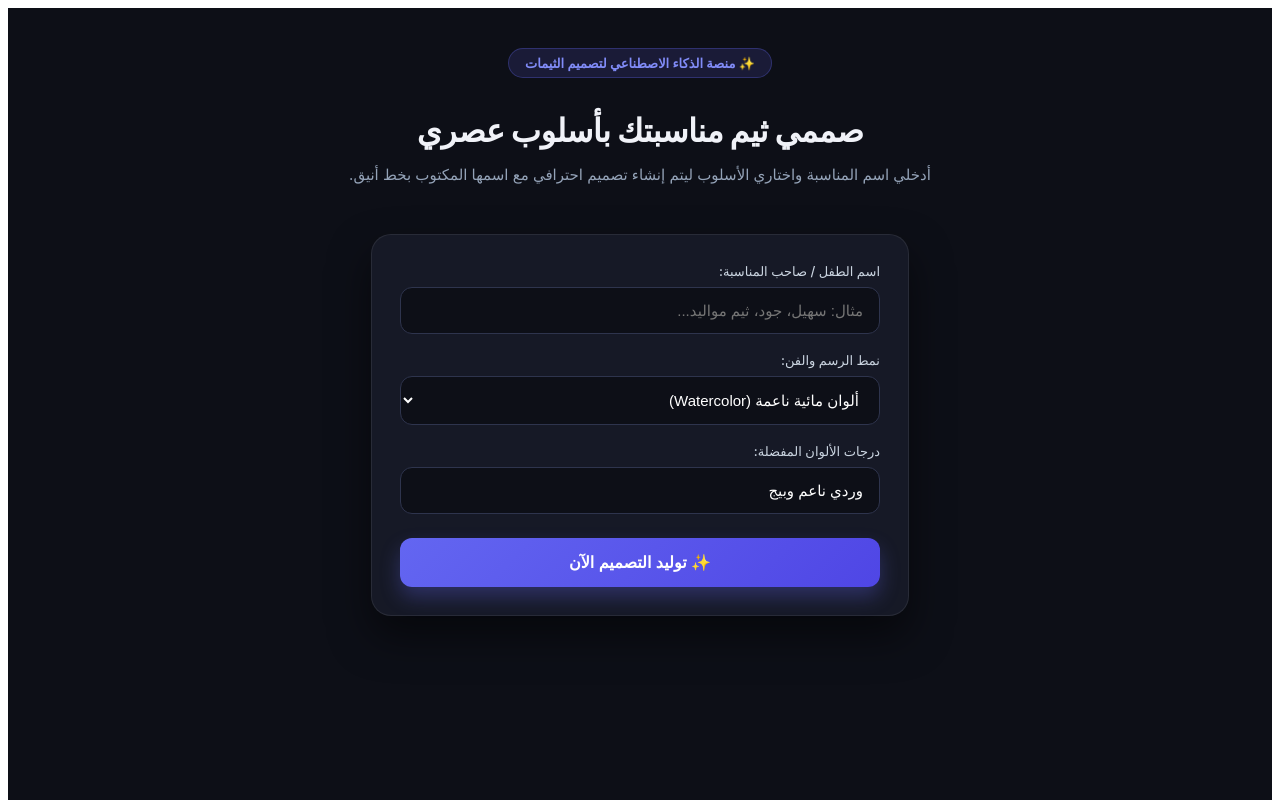
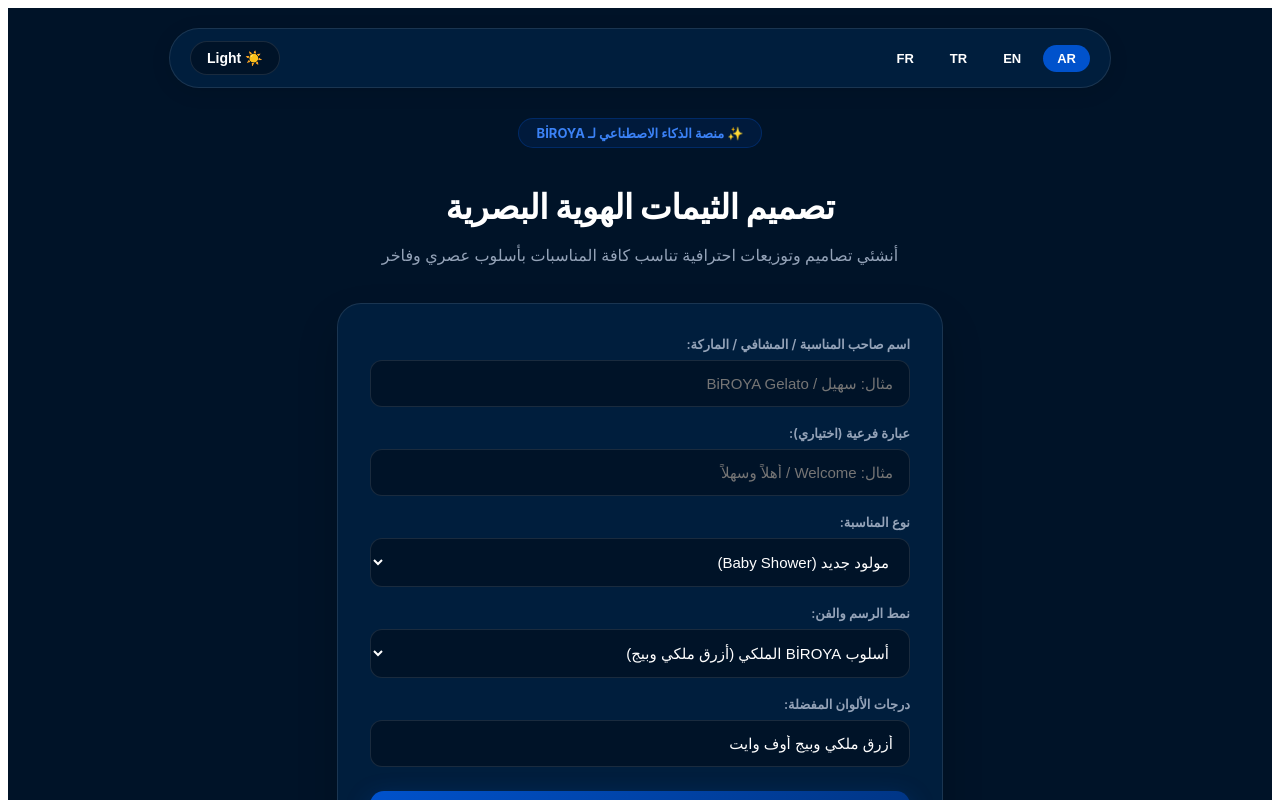
Before and after one commit to JackStonejs-dotcom/theme-generator, a Next.js app: page / in a window 1280 px wide. Shown: the top 800 px of the page. Built offline with nearby package versions, Linux system fonts and the light colour scheme.

Commit message:
Update index.js

```diff
--- a/pages/index.js
+++ b/pages/index.js
@@ -1,17 +1,140 @@
 import { useState, useRef } from 'react';
 
+// قاموس الترجمات للغات الأربع
+const translations = {
+  ar: {
+    badge: '✨ منصة الذكاء الاصطناعي لـ BİROYA',
+    title: 'تصميم الثيمات الهوية البصرية',
+    subtitle: 'أنشئي تصاميم وتوزيعات احترافية تناسب كافة المناسبات بأسلوب عصري وفاخر',
+    nameLabel: 'اسم صاحب المناسبة / المشافي / الماركة:',
+    namePlaceholder: 'مثال: سهيل / BiROYA Gelato',
+    subtextLabel: 'عبارة فرعية (اختياري):',
+    subtextPlaceholder: 'مثال: Welcome / أهلاً وسهلاً',
+    categoryLabel: 'نوع المناسبة:',
+    styleLabel: 'نمط الرسم والفن:',
+    colorsLabel: 'درجات الألوان المفضلة:',
+    generateBtn: '✨ توليد التصميم الآن',
+    generating: '⏳ جاري التوليد والتحليل...',
+    downloadBtn: '📥 تحميل الثيم جاهز للطباعة',
+    categories: {
+      baby: 'مولود جديد (Baby Shower)',
+      coffee: 'كافيه وهدية قهوة (Coffee & Gelato)',
+      birthday: 'عيد ميلاد (Birthday)',
+      wedding: 'زفاف وحفلات (Wedding)',
+      graduation: 'تخرج ومناسبات خاصة'
+    },
+    styles: {
+      biroya: 'أسلوب BİROYA الملكي (أزرق ملكي وبيج)',
+      watercolor: 'ألوان مائية ناعمة (Watercolor)',
+      boho: 'بوهيمي تجريدي معاصر (Boho Minimal)',
+      embroidery: 'تطريز وقماش فاخر'
+    }
+  },
+  en: {
+    badge: '✨ BİROYA AI Theme Platform',
+    title: 'Visual Identity & Theme Generator',
+    subtitle: 'Create professional branding and event themes with luxury style',
+    nameLabel: 'Name / Brand Title:',
+    namePlaceholder: 'e.g. Suheil / BiROYA Gelato',
+    subtextLabel: 'Subtext / Tagline (Optional):',
+    subtextPlaceholder: 'e.g. Welcome / Special Edition',
+    categoryLabel: 'Event Category:',
+    styleLabel: 'Visual Art Style:',
+    colorsLabel: 'Preferred Color Palette:',
+    generateBtn: '✨ Generate Theme Now',
+    generating: '⏳ Generating Design...',
+    downloadBtn: '📥 Download Print-Ready Theme',
+    categories: {
+      baby: 'Baby Shower / New Born',
+      coffee: 'Coffee & Gelato Branding',
+      birthday: 'Birthday Party',
+      wedding: 'Wedding & Engagement',
+      graduation: 'Graduation & Special Event'
+    },
+    styles: {
+      biroya: 'BİROYA Royal Style (Deep Blue & Beige)',
+      watercolor: 'Soft Watercolor',
+      boho: 'Modern Boho Minimal',
+      embroidery: 'Luxury Embroidery'
+    }
+  },
+  tr: {
+    badge: '✨ BİROYA Yapay Zeka Tema Platformu',
+    title: 'Kurumsal Kimlik ve Tema Tasarımı',
+    subtitle: 'Lüks ve modern tarzda profesyonel konsept tasarımları oluşturun',
+    nameLabel: 'İsim / Markا Adı:',
+    namePlaceholder: 'Örn: Suheil / BiROYA Gelato',
+    subtextLabel: 'Alt Başlık / Not (İsteğe bağlı):',
+    subtextPlaceholder: 'Örn: Hoş Geldiniz / Special Edition',
+    categoryLabel: 'Etkinlik Türü:',
+    styleLabel: 'Sanat Tarzı:',
+    colorsLabel: 'Tercih Edilen Renkler:',
+    generateBtn: '✨ Tasارımı Şimdi Üret',
+    generating: '⏳ Oluşturuluyor...',
+    downloadBtn: '📥 Baskıya Hazır Temayı İndir',
+    categories: {
+      baby: 'Yeni Doğğan / Baby Shower',
+      coffee: 'Kahve & Gelato Konsepti',
+      birthday: 'Doğum Günü',
+      wedding: 'Düğün & Nişan',
+      graduation: 'Mezuniyet & Özel Gün'
+    },
+    styles: {
+      biroya: 'BİROYA Kraliyet Stili (Koyu Mavi & Bej)',
+      watercolor: 'Yumuşak Sulu Boya',
+      boho: 'Modern Boho Minimal',
+      embroidery: 'Lüks Nakış Dokusu'
+    }
+  },
+  fr: {
+    badge: '✨ Plateforme BİROYA IA',
+    title: 'Générateur d\'Identité Visuelle',
+    subtitle: 'Créez des thèmes d\'événements et de marque de luxe en quelques clics',
+    nameLabel: 'Nom / Marque:',
+    namePlaceholder: 'ex: Suheil / BiROYA Gelato',
+    subtextLabel: 'Sous-texte (Optionnel):',
+    subtextPlaceholder: 'ex: Bienvenue / Éditon Spéciale',
+    categoryLabel: 'Catégorie d\'événement:',
+    styleLabel: 'Style Artistique:',
+    colorsLabel: 'Palette de Couleurs:',
+    generateBtn: '✨ Générer le Thème',
+    generating: '⏳ Création en cours...',
+    downloadBtn: '📥 Télécharger pour Impression',
+    categories: {
+      baby: 'Nouveau-né / Baby Shower',
+      coffee: 'Café & Gelato Branding',
+      birthday: 'Anniversaire',
+      wedding: 'Mariage & Fiançailles',
+      graduation: 'Diplôme & Événement'
+    },
+    styles: {
+      biroya: 'Style BİROYA Royal (Bleu Roi & Beige)',
+      watercolor: 'Aquarelle Douce',
+      boho: 'Boho Minimaliste',
+      embroidery: 'Broderie de Luxe'
+    }
+  }
+};
+
 export default function Home() {
+  const [lang, setLang] = useState('ar');
+  const [darkMode, setDarkMode] = useState(true);
+
   const [name, setName] = useState('');
-  const [style, setStyle] = useState('watercolor');
-  const [colors, setColors] = useState('وردي ناعم وبيج');
+  const [subtext, setSubtext] = useState('');
+  const [category, setCategory] = useState('baby');
+  const [style, setStyle] = useState('biroya');
+  const [colors, setColors] = useState('أزرق ملكي وبيج أوف وايت');
+
   const [image, setImage] = useState(null);
   const [loading, setLoading] = useState(false);
   const [errorMsg, setErrorMsg] = useState('');
-  const cardRef = useRef(null);
+
+  const t = translations[lang];
 
   const generate = async () => {
     if (!name.trim()) {
-      alert('يرجى كتابة الاسم أو المناسبة أولاً');
+      alert(lang === 'ar' ? 'يرجى كتابة الاسم أولاً' : 'Please enter a name first');
       return;
     }
 
@@ -23,7 +146,7 @@ export default function Home() {
       const res = await fetch('/api/generate', {
         method: 'POST',
         headers: { 'Content-Type': 'application/json' },
-        body: JSON.stringify({ name, style, colors })
+        body: JSON.stringify({ name, subtext, category, style, colors })
       });
 
       const data = await res.json();
@@ -32,7 +155,7 @@ export default function Home() {
         const imageUrl = Array.isArray(data.output) ? data.output[0] : data.output;
         setImage(imageUrl);
       } else {
-        setErrorMsg(data.error || 'تعذر توليد التصميم، يرجى المحاولة مرة أخرى');
+        setErrorMsg(data.error || 'تعذر توليد التصميم');
       }
     } catch (err) {
       setErrorMsg('حدث خطأ أثناء الاتصال بالخادم');
@@ -41,7 +164,7 @@ export default function Home() {
     }
   };
 
-  const downloadCard = async () => {
+  const downloadCard = () => {
     if (!image) return;
     const canvas = document.createElement('canvas');
     const ctx = canvas.getContext('2d');
@@ -53,90 +176,158 @@ export default function Home() {
       canvas.width = img.width;
       canvas.height = img.height;
 
-      // رسم الصورة
+      // رسم خلفية التصميم
       ctx.drawImage(img, 0, 0);
 
-      // رسم الاسم العربي في المنتصف بخط أنيق
-      ctx.fillStyle = '#3a2e2b';
-      ctx.font = 'bold 58px "Amiri", "Traditional Arabic", sans-serif';
+      // رسم النص الرئيسي في منتصف الشاشة
+      ctx.fillStyle = darkMode ? '#ffffff' : '#001B3A';
+      ctx.font = 'bold 54px "Segoe UI", sans-serif';
       ctx.textAlign = 'center';
       ctx.textBaseline = 'middle';
+      ctx.shadowColor = 'rgba(0, 0, 0, 0.5)';
+      ctx.shadowBlur = 10;
+      ctx.fillText(name, canvas.width / 2, canvas.height / 2 - (subtext ? 20 : 0));
 
-      // إضافة ظل ناعم للنص
-      ctx.shadowColor = 'rgba(255, 255, 255, 0.9)';
-      ctx.shadowBlur = 15;
+      // رسم النص الفرعي إن وجد
+      if (subtext) {
+        ctx.font = '30px "Segoe UI", sans-serif';
+        ctx.fillText(subtext, canvas.width / 2, canvas.height / 2 + 45);
+      }
 
-      ctx.fillText(name, canvas.width / 2, canvas.height / 2);
-
-      // تنزيل الصورة
       const link = document.createElement('a');
-      link.download = `theme-${name}.png`;
+      link.download = `biroya-theme-${name}.png`;
       link.href = canvas.toDataURL('image/png');
       link.click();
     };
   };
 
+  // ألوان القالب بناءً على الوضع (Light/Dark)
+  const themeStyles = {
+    bg: darkMode ? '#001328' : '#F8F9FA',
+    cardBg: darkMode ? '#001E3D' : '#FFFFFF',
+    text: darkMode ? '#FFFFFF' : '#001B3A',
+    subText: darkMode ? '#94A3B8' : '#64748B',
+    inputBg: darkMode ? '#001328' : '#F1F5F9',
+    border: darkMode ? 'rgba(255,255,255,0.1)' : '#E2E8F0',
+    primary: '#0052CC'
+  };
+
   return (
-    <div dir="rtl" style={{
-      backgroundColor: '#0d0f17',
-      color: '#f0f2f8',
+    <div dir={lang === 'ar' ? 'rtl' : 'ltr'} style={{
+      backgroundColor: themeStyles.bg,
+      color: themeStyles.text,
       minHeight: '100vh',
       fontFamily: '-apple-system, BlinkMacSystemFont, "Segoe UI", Roboto, sans-serif',
-      padding: '40px 20px',
-      display: 'flex',
-      flexDirection: 'column',
-      alignItems: 'center'
+      padding: '20px 20px 60px 20px',
+      transition: 'all 0.3s ease'
     }}>
-      {/* العنون الرأسي */}
-      <div style={{ textAlign: 'center', maxWidth: '600px', marginBottom: '35px' }}>
+      {/* الشريط العلوي - التحكم باللغة والوضع الداكن */}
+      <div style={{
+        maxWidth: '900px',
+        margin: '0 auto 30px auto',
+        display: 'flex',
+        justifyContent: 'space-between',
+        alignItems: 'center',
+        padding: '12px 20px',
+        backgroundColor: themeStyles.cardBg,
+        borderRadius: '50px',
+        border: `1px solid ${themeStyles.border}`,
+        boxShadow: '0 4px 20px rgba(0,0,0,0.1)'
+      }}>
+        {/* اختيار اللغة */}
+        <div style={{ display: 'flex', gap: '8px' }}>
+          {['ar', 'en', 'tr', 'fr'].map((l) => (
+            <button
+              key={l}
+              onClick={() => setLang(l)}
+              style={{
+                padding: '6px 14px',
+                borderRadius: '20px',
+                border: 'none',
+                backgroundColor: lang === l ? '#0052CC' : 'transparent',
+                color: lang === l ? '#FFF' : themeStyles.text,
+                fontWeight: '600',
+                cursor: 'pointer',
+                fontSize: '13px',
+                textTransform: 'uppercase'
+              }}
+            >
+              {l}
+            </button>
+          ))}
+        </div>
+
+        {/* زر التبديل بين Dark / Light Mode */}
+        <button
+          onClick={() => setDarkMode(!darkMode)}
+          style={{
+            padding: '8px 16px',
+            borderRadius: '20px',
+            border: `1px solid ${themeStyles.border}`,
+            backgroundColor: themeStyles.inputBg,
+            color: themeStyles.text,
+            cursor: 'pointer',
+            fontSize: '14px',
+            fontWeight: '600',
+            display: 'flex',
+            alignItems: 'center',
+            gap: '6px'
+          }}
+        >
+          {darkMode ? '☀️ Light' : '🌙 Dark'}
+        </button>
+      </div>
+
+      {/* الرأس الرئيسي */}
+      <div style={{ textAlign: 'center', maxWidth: '650px', margin: '0 auto 35px auto' }}>
         <div style={{
           display: 'inline-block',
-          padding: '6px 16px',
-          borderRadius: '20px',
-          backgroundColor: 'rgba(99, 102, 241, 0.15)',
-          color: '#818cf8',
+          padding: '6px 18px',
+          borderRadius: '30px',
+          backgroundColor: 'rgba(0, 82, 204, 0.12)',
+          color: '#3B82F6',
           fontSize: '13px',
-          fontWeight: '600',
-          marginBottom: '12px',
-          border: '1px solid rgba(99, 102, 241, 0.3)'
+          fontWeight: '700',
+          marginBottom: '15px',
+          border: '1px solid rgba(0, 82, 204, 0.3)'
         }}>
-          ✨ منصة الذكاء الاصطناعي لتصميم الثيمات
+          {t.badge}
         </div>
-        <h1 style={{ fontSize: '32px', fontWeight: '800', letterSpacing: '-0.5px', marginBottom: '10px' }}>
-          صممي ثيم مناسبتك بأسلوب عصري
+        <h1 style={{ fontSize: '34px', fontWeight: '800', marginBottom: '12px', letterSpacing: '-0.5px' }}>
+          {t.title}
         </h1>
-        <p style={{ color: '#94a3b8', fontSize: '15px' }}>
-          أدخلي اسم المناسبة واختاري الأسلوب ليتم إنشاء تصميم احترافي مع اسمها المكتوب بخط أنيق.
+        <p style={{ color: themeStyles.subText, fontSize: '16px', lineHeight: '1.6' }}>
+          {t.subtitle}
         </p>
       </div>
 
-      {/* لوحة التحكم (Card Control) */}
+      {/* اللوحة الرئيسية للتخصيص */}
       <div style={{
-        backgroundColor: '#161926',
-        borderRadius: '20px',
-        padding: '28px',
-        width: '100%',
-        maxWidth: '480px',
-        boxShadow: '0 20px 40px rgba(0,0,0,0.5)',
-        border: '1px solid rgba(255,255,255,0.08)',
-        marginBottom: '35px'
+        maxWidth: '540px',
+        margin: '0 auto 40px auto',
+        backgroundColor: themeStyles.cardBg,
+        borderRadius: '24px',
+        padding: '32px',
+        border: `1px solid ${themeStyles.border}`,
+        boxShadow: '0 20px 40px rgba(0,0,0,0.2)'
       }}>
-        <div style={{ marginBottom: '18px', textAlign: 'right' }}>
-          <label style={{ display: 'block', fontSize: '13px', color: '#cbd5e1', marginBottom: '8px', fontWeight: '500' }}>
-            اسم الطفل / صاحب المناسبة:
+        {/* حقل الاسم */}
+        <div style={{ marginBottom: '18px' }}>
+          <label style={{ display: 'block', fontSize: '13px', color: themeStyles.subText, marginBottom: '8px', fontWeight: '600' }}>
+            {t.nameLabel}
           </label>
           <input
             type="text"
-            placeholder="مثال: سهيل، جود، ثيم مواليد..."
+            placeholder={t.namePlaceholder}
             value={name}
             onChange={(e) => setName(e.target.value)}
             style={{
               width: '100%',
               padding: '14px 16px',
               borderRadius: '12px',
-              backgroundColor: '#0d0f17',
-              border: '1px solid #2e344d',
-              color: '#fff',
+              backgroundColor: themeStyles.inputBg,
+              border: `1px solid ${themeStyles.border}`,
+              color: themeStyles.text,
               fontSize: '15px',
               outline: 'none',
               boxSizing: 'border-box'
@@ -144,9 +335,60 @@ export default function Home() {
           />
         </div>
 
-        <div style={{ marginBottom: '18px', textAlign: 'right' }}>
-          <label style={{ display: 'block', fontSize: '13px', color: '#cbd5e1', marginBottom: '8px', fontWeight: '500' }}>
-            نمط الرسم والفن:
+        {/* النص الفرعي */}
+        <div style={{ marginBottom: '18px' }}>
+          <label style={{ display: 'block', fontSize: '13px', color: themeStyles.subText, marginBottom: '8px', fontWeight: '600' }}>
+            {t.subtextLabel}
+          </label>
+          <input
+            type="text"
+            placeholder={t.subtextPlaceholder}
+            value={subtext}
+            onChange={(e) => setSubtext(e.target.value)}
+            style={{
+              width: '100%',
+              padding: '14px 16px',
+              borderRadius: '12px',
+              backgroundColor: themeStyles.inputBg,
+              border: `1px solid ${themeStyles.border}`,
+              color: themeStyles.text,
+              fontSize: '15px',
+              outline: 'none',
+              boxSizing: 'border-box'
+            }}
+          />
+        </div>
+
+        {/* نوع المناسبة */}
+        <div style={{ marginBottom: '18px' }}>
+          <label style={{ display: 'block', fontSize: '13px', color: themeStyles.subText, marginBottom: '8px', fontWeight: '600' }}>
+            {t.categoryLabel}
+          </label>
+          <select
+            value={category}
+            onChange={(e) => setCategory(e.target.value)}
+            style={{
+              width: '100%',
+              padding: '14px 16px',
+              borderRadius: '12px',
+              backgroundColor: themeStyles.inputBg,
+              border: `1px solid ${themeStyles.border}`,
+              color: themeStyles.text,
+              fontSize: '15px',
+              outline: 'none',
+              boxSizing: 'border-box'
+            }}
+          >
+            {Object.keys(t.categories).map((catKey) => (
+              <option key={catKey} value={catKey}>{t.categories[catKey]}</option>
+            ))}
+          </select>
+        </div>
+
+        {/* نمط الفن */}
+        <div style={{ marginBottom: '18px' }}>
+          <label style={{ display: 'block', fontSize: '13px', color: themeStyles.subText, marginBottom: '8px', fontWeight: '600' }}>
+            {t.styleLabel}
           </label>
           <select
             value={style}
@@ -155,37 +397,36 @@ export default function Home() {
               width: '100%',
               padding: '14px 16px',
               borderRadius: '12px',
-              backgroundColor: '#0d0f17',
-              border: '1px solid #2e344d',
-              color: '#fff',
+              backgroundColor: themeStyles.inputBg,
+              border: `1px solid ${themeStyles.border}`,
+              color: themeStyles.text,
               fontSize: '15px',
               outline: 'none',
               boxSizing: 'border-box'
             }}
           >
-            <option value="watercolor">ألوان مائية ناعمة (Watercolor)</option>
-            <option value="hot air balloon embroidery">تطريز وقماش ناعم مع منطاد</option>
-            <option value="vintage pencil sketch">رسم ناعم بالقلم الكلاسيكي</option>
-            <option value="minimal boho design">ستايل بوهيمي بسيط (Boho)</option>
+            {Object.keys(t.styles).map((styleKey) => (
+              <option key={styleKey} value={styleKey}>{t.styles[styleKey]}</option>
+            ))}
           </select>
         </div>
 
-        <div style={{ marginBottom: '24px', textAlign: 'right' }}>
-          <label style={{ display: 'block', fontSize: '13px', color: '#cbd5e1', marginBottom: '8px', fontWeight: '500' }}>
-            درجات الألوان المفضلة:
+        {/* اختيار درجات الألوان */}
+        <div style={{ marginBottom: '24px' }}>
+          <label style={{ display: 'block', fontSize: '13px', color: themeStyles.subText, marginBottom: '8px', fontWeight: '600' }}>
+            {t.colorsLabel}
           </label>
           <input
             type="text"
             value={colors}
             onChange={(e) => setColors(e.target.value)}
-            placeholder="مثال: ترابي، وردي وبايج، أزرق سمائي"
             style={{
               width: '100%',
               padding: '14px 16px',
               borderRadius: '12px',
-              backgroundColor: '#0d0f17',
-              border: '1px solid #2e344d',
-              color: '#fff',
+              backgroundColor: themeStyles.inputBg,
+              border: `1px solid ${themeStyles.border}`,
+              color: themeStyles.text,
               fontSize: '15px',
               outline: 'none',
               boxSizing: 'border-box'
@@ -193,96 +434,96 @@ export default function Home() {
           />
         </div>
 
+        {/* زر التوليد */}
         <button
           onClick={generate}
           disabled={loading}
           style={{
             width: '100%',
-            padding: '15px',
-            borderRadius: '12px',
+            padding: '16px',
+            borderRadius: '14px',
             border: 'none',
-            background: loading ? '#334155' : 'linear-gradient(135deg, #6366f1 0%, #4f46e5 100%)',
-            color: '#fff',
+            background: loading ? '#334155' : 'linear-gradient(135deg, #0052CC 0%, #003380 100%)',
+            color: '#FFF',
             fontSize: '16px',
             fontWeight: '700',
             cursor: loading ? 'not-allowed' : 'pointer',
-            boxShadow: loading ? 'none' : '0 10px 20px rgba(99, 102, 241, 0.3)',
-            transition: '0.2s transform active'
+            boxShadow: '0 8px 25px rgba(0, 82, 204, 0.35)',
+            transition: 'all 0.2s'
           }}
         >
-          {loading ? '⏳ جاري تصميم الثيم...' : '✨ توليد التصميم الآن'}
+          {loading ? t.generating : t.generateBtn}
         </button>
 
         {errorMsg && (
-          <div style={{ marginTop: '15px', padding: '10px', borderRadius: '8px', backgroundColor: 'rgba(239, 68, 68, 0.1)', color: '#f87171', fontSize: '13px' }}>
+          <div style={{ marginTop: '15px', padding: '12px', borderRadius: '10px', backgroundColor: 'rgba(239, 68, 68, 0.15)', color: '#F87171', fontSize: '13px', textAlign: 'center' }}>
             {errorMsg}
           </div>
         )}
       </div>
 
-      {/* معروض التصميم الناتج */}
+      {/* عرض النتيجة والبطاقة الناتجة */}
       {image && (
-        <div style={{
-          display: 'flex',
-          flexDirection: 'column',
-          alignItems: 'center',
-          animation: 'fadeIn 0.5s ease-in-out'
-        }}>
-          <div
-            ref={cardRef}
-            style={{
-              position: 'relative',
-              borderRadius: '20px',
-              overflow: 'hidden',
-              boxShadow: '0 25px 50px -12px rgba(0, 0, 0, 0.7)',
-              border: '1px solid rgba(255,255,255,0.1)',
-              maxWidth: '420px',
-              width: '100%'
-            }}
-          >
-            <img
-              src={image}
-              alt="ثيم المناسبة"
-              style={{ width: '100%', display: 'block' }}
-            />
+        <div style={{ display: 'flex', flexDirection: 'column', alignItems: 'center' }}>
+          <div style={{
+            position: 'relative',
+            borderRadius: '24px',
+            overflow: 'hidden',
+            boxShadow: '0 30px 60px rgba(0,0,0,0.4)',
+            border: `1px solid ${themeStyles.border}`,
+            maxWidth: '440px',
+            width: '100%'
+          }}>
+            <img src={image} alt="BİROYA Theme Result" style={{ width: '100%', display: 'block' }} />
+
+            {/* عرض النص الرئيسي والفرعي فوق الصورة */}
             <div style={{
               position: 'absolute',
               top: '50%',
               left: '50%',
               transform: 'translate(-50%, -50%)',
-              color: '#3a2e2b',
-              fontSize: '34px',
-              fontWeight: 'bold',
-              fontFamily: '"Amiri", serif, sans-serif',
               textAlign: 'center',
-              textShadow: '0 0 15px rgba(255,255,255,0.9), 0 0 25px rgba(255,255,255,0.8)',
-              pointerEvents: 'none',
-              whiteSpace: 'nowrap',
-              width: '80%'
+              width: '85%',
+              pointerEvents: 'none'
             }}>
-              {name}
+              <div style={{
+                color: darkMode ? '#FFFFFF' : '#001B3A',
+                fontSize: '36px',
+                fontWeight: '800',
+                textShadow: '0 0 15px rgba(0,0,0,0.6)'
+              }}>
+                {name}
+              </div>
+              {subtext && (
+                <div style={{
+                  color: darkMode ? '#F1F5F9' : '#334155',
+                  fontSize: '20px',
+                  fontWeight: '500',
+                  marginTop: '6px',
+                  textShadow: '0 0 10px rgba(0,0,0,0.6)'
+                }}>
+                  {subtext}
+                </div>
+              )}
             </div>
           </div>
 
           <button
             onClick={downloadCard}
             style={{
-              marginTop: '20px',
-              padding: '12px 28px',
-              borderRadius: '30px',
-              border: '1px solid rgba(255,255,255,0.2)',
-              backgroundColor: '#1e293b',
-              color: '#fff',
-              fontSize: '14px',
-              fontWeight: '600',
+              marginTop: '24px',
+              padding: '14px 32px',
+              borderRadius: '50px',
+              border: `1px solid ${themeStyles.border}`,
+              backgroundColor: themeStyles.cardBg,
+              color: themeStyles.text,
+              fontSize: '15px',
+              fontWeight: '700',
               cursor: 'pointer',
-              display: 'flex',
-              alignItems: 'center',
-              gap: '8px',
-              boxShadow: '0 4px 12px rgba(0,0,0,0.3)'
+              boxShadow: '0 6px 20px rgba(0,0,0,0.2)'
             }}
           >
-            📥 تحميل التصميم بجودة عالية
+            {t.downloadBtn}
           </button>
         </div>
       )}
```
